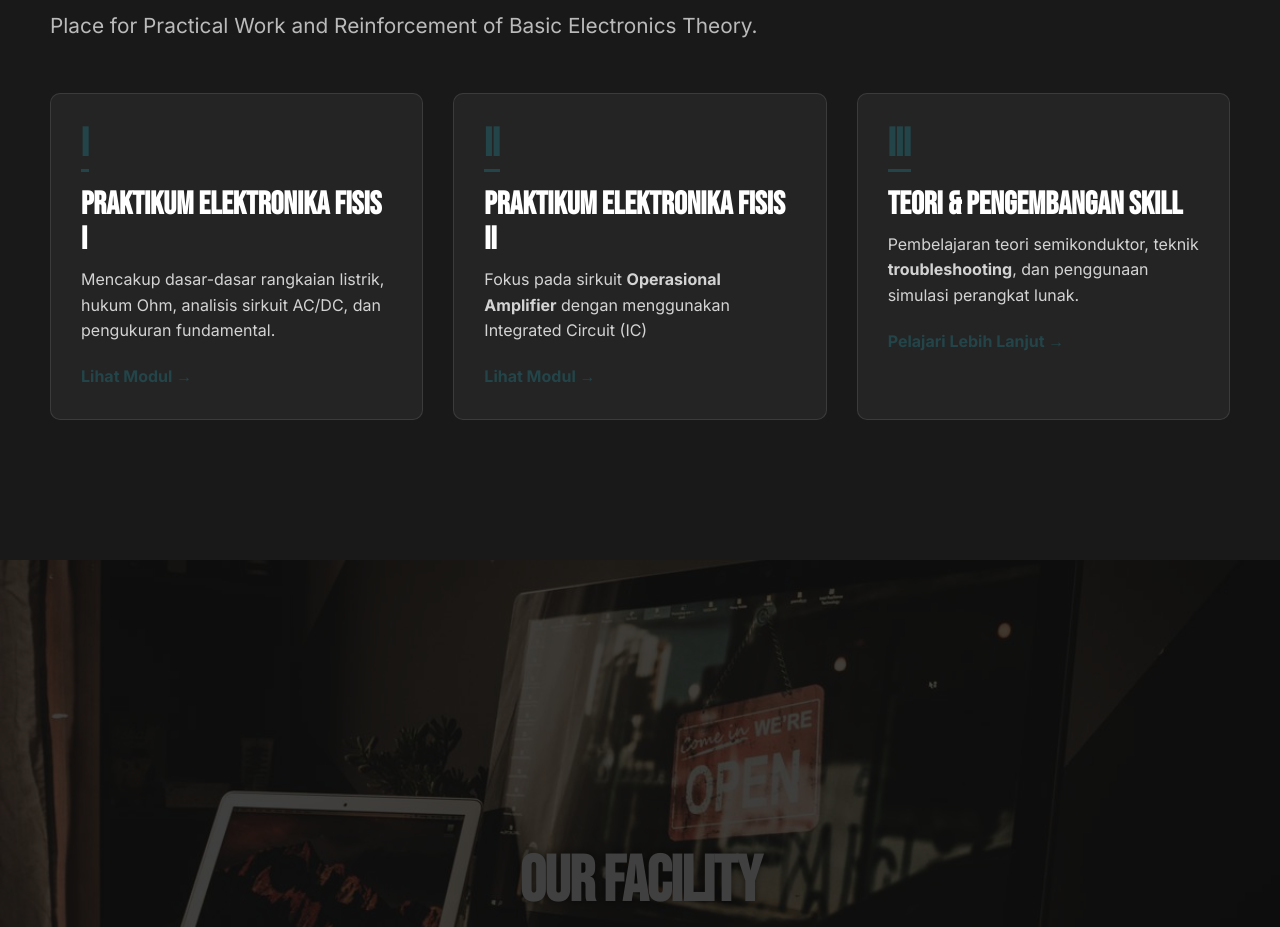
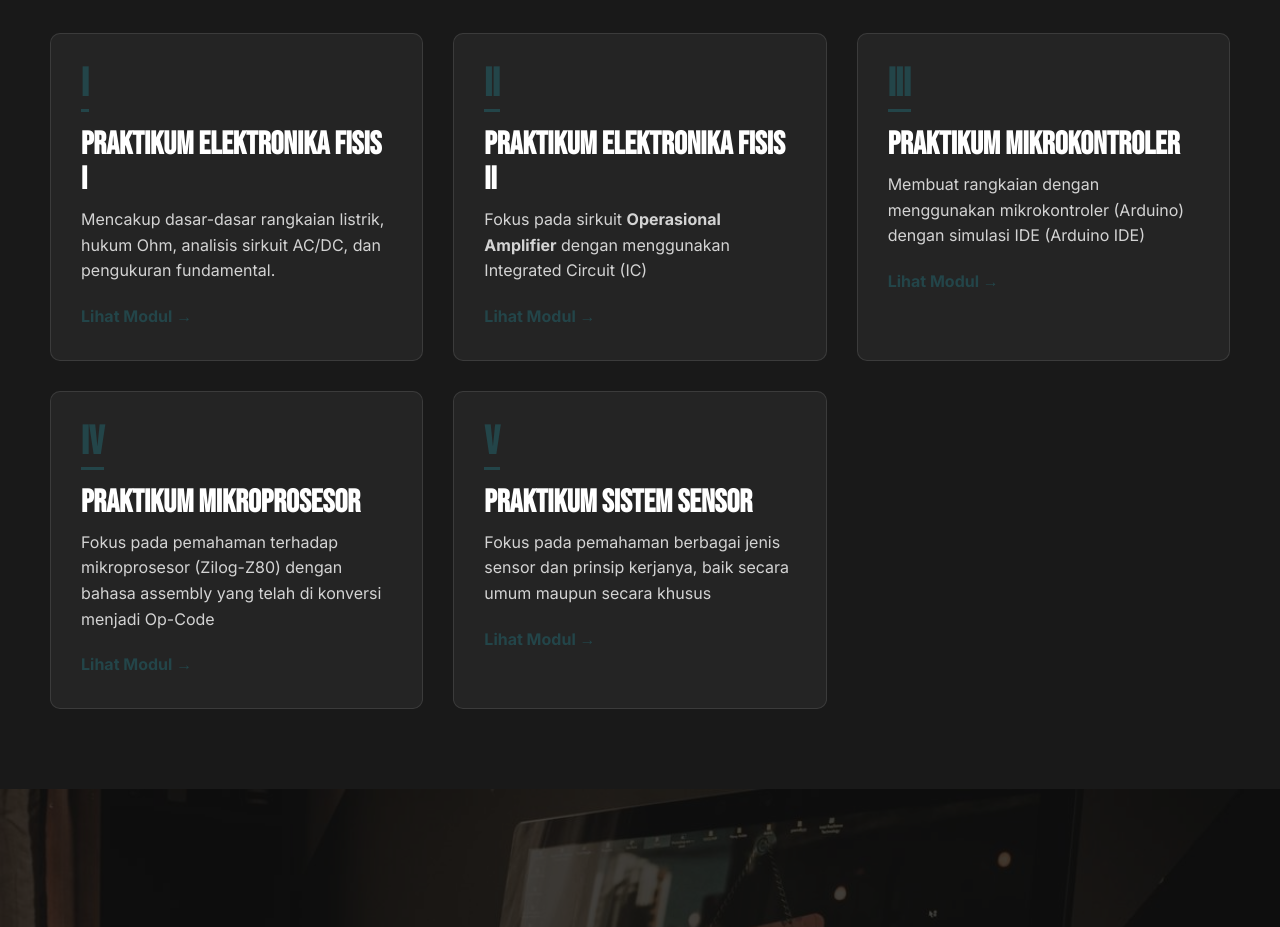
Before and after one commit to allkinn/final-ppi, a plain HTML site: page index.html in a window 1280 px wide. Shown: the part 1840-2767 px from the top of the page. Drawn offline with Linux system fonts and the light colour scheme.

Commit message:
Add files via upload

```diff
--- a/index.html
+++ b/index.html
@@ -155,11 +155,25 @@
                 <span class="read-more-link">Lihat Modul &rarr;</span>
             </a>
 
-            <a href="link_skill_theory.html" class="research-card research-skill reveal-item right delay-3">
+            <a href="mcu.html" class="research-card research-skill reveal-item right delay-3">
                 <span class="card-icon">III</span>
-                <h4>Teori & Pengembangan Skill</h4>
-                <p>Pembelajaran teori semikonduktor, teknik <b>troubleshooting</b>, dan penggunaan simulasi perangkat lunak.</p>
-                <span class="read-more-link">Pelajari Lebih Lanjut &rarr;</span>
+                <h4>Praktikum Mikrokontroler</h4>
+                <p>Membuat rangkaian dengan menggunakan mikrokontroler (Arduino) dengan simulasi IDE (Arduino IDE)</p>
+                <span class="read-more-link">Lihat Modul &rarr;</span>
+            </a>
+
+            <a href="mpf.html" class="research-card research-skill reveal-item left delay-4">
+                <span class="card-icon">IV</span>
+                <h4>Praktikum Mikroprosesor</h4>
+                <p>Fokus pada pemahaman terhadap mikroprosesor (Zilog-Z80) dengan bahasa assembly yang telah di konversi menjadi Op-Code</p>
+                <span class="read-more-link">Lihat Modul &rarr;</span>
+            </a>
+
+            <a href="sensor.html" class="research-card research-skill reveal-item up delay-5">
+                <span class="card-icon">V</span>
+                <h4>Praktikum Sistem Sensor</h4>
+                <p>Fokus pada pemahaman berbagai jenis sensor dan prinsip kerjanya, baik secara umum maupun secara khusus</p>
+                <span class="read-more-link">Lihat Modul &rarr;</span>
             </a>
         </div>
     </div>
```
